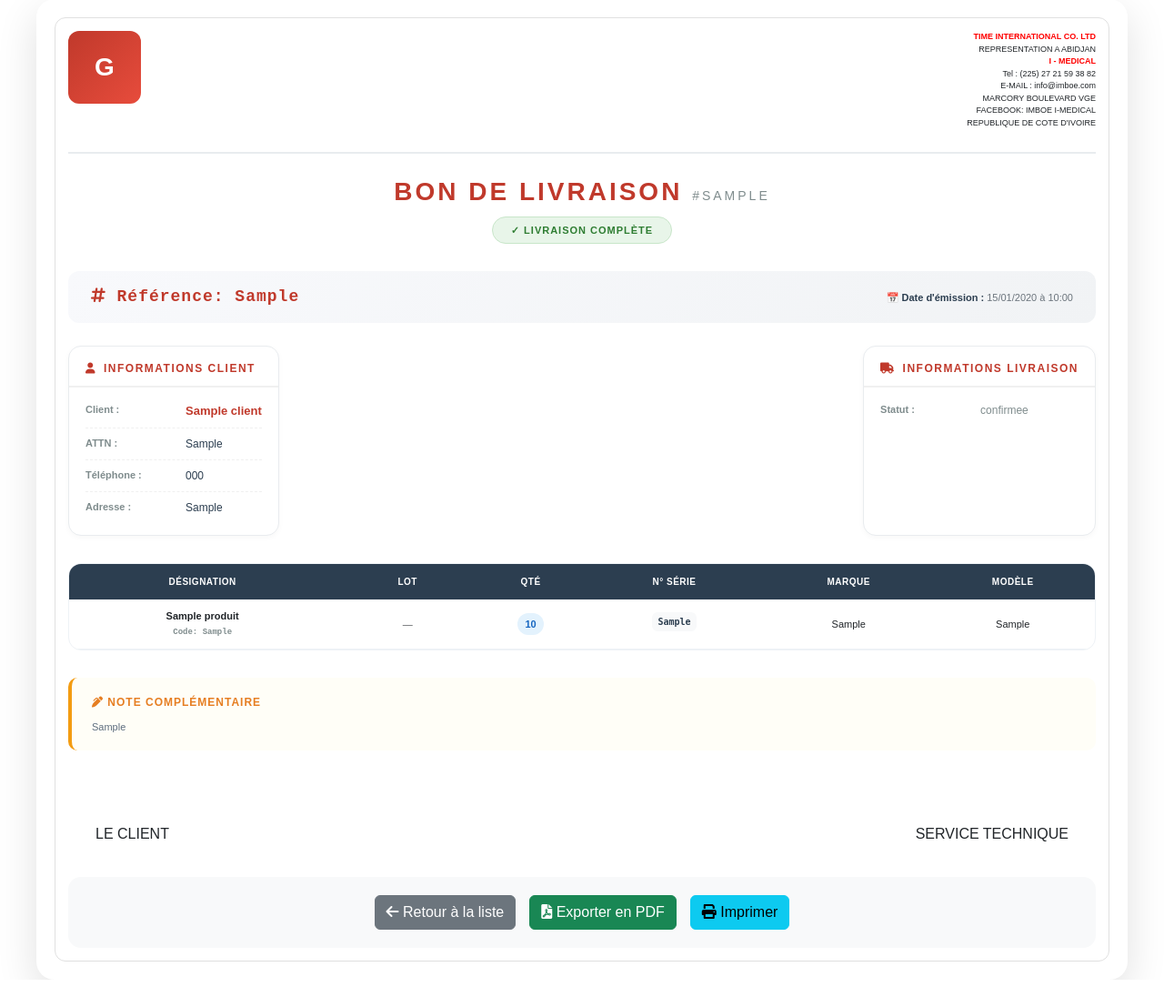
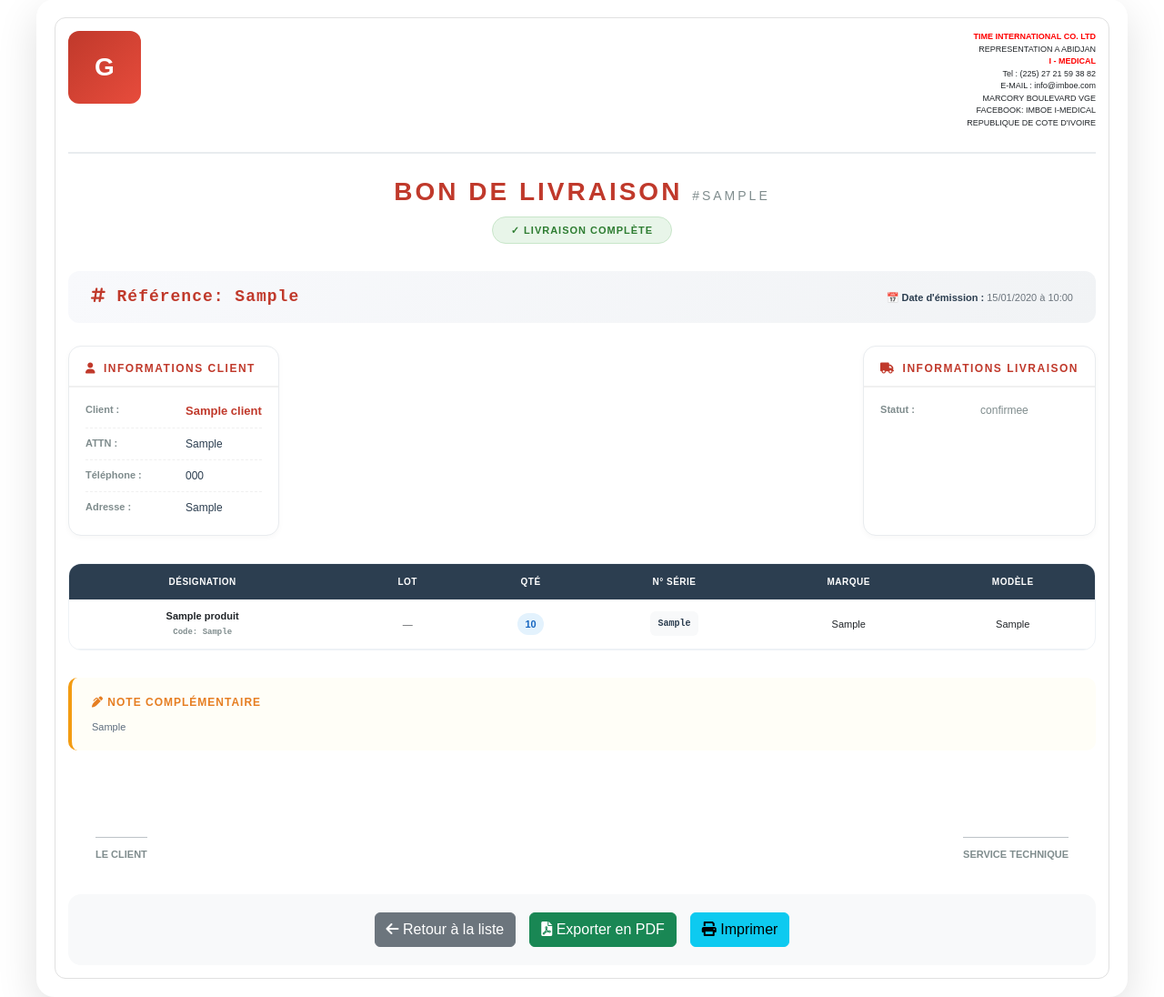
Before and after one commit to assagouJo/gestock, a Flask app: page /bon-livraison/1 in a window 1280 px wide. Shown: the part 31-1127 px from the top of the page at 91% size. Run offline with Flask 3, Linux system fonts and the light colour scheme; a user stored in the database is signed in; tables that the repository leaves empty hold one stand-in row (values such as "Sample post"); some libraries are stand-ins or nearby versions.

Commit message:
update BL pdf 1

```diff
--- a/templates/bon_livraison_detail.html
+++ b/templates/bon_livraison_detail.html
@@ -225,33 +225,32 @@
     .bon-table {
         width: 100%;
         border-collapse: collapse;
-        font-size: 11px; /* Légèrement réduit pour gagner de la place */
-
-        /* CORRECTION CRITIQUE POUR LE PDF */
-        table-layout: fixed;      /* Force les colonnes à respecter strictement les largeurs définies */
-        word-wrap: break-word;    /* Coupe les mots longs */
+        font-size: 11px;
+        table-layout: fixed;
+        word-wrap: break-word;
         overflow-wrap: break-word;
     }
 
     .bon-table th {
         background: #2c3e50;
         color: white;
-        padding: 12px 5px;        /* Padding réduit pour gagner de l'espace horizontal */
+        padding: 12px 5px;
         text-align: center;
         font-weight: 700;
-        font-size: 10px;          /* Taille réduite */
+        font-size: 10px;
         text-transform: uppercase;
         letter-spacing: 0.5px;
-        white-space: nowrap;      /* Empêche le titre de passer sur 2 lignes */
+        white-space: nowrap;
     }
 
     .bon-table td {
-        padding: 10px 5px;        /* Padding réduit */
+        padding: 10px 5px;
         text-align: center;
         border-bottom: 1px solid #eef2f6;
         vertical-align: middle;
-        overflow: hidden;         /* Gère les débordements */
-        text-overflow: ellipsis;  /* Ajoute "..." si texte trop long (optionnel) */
+        /* MODIFICATION : On enlève overflow:hidden et text-overflow:ellipsis */
+        overflow: visible;
+        text-overflow: clip;
     }
 
     .bon-table tbody tr:hover td {
@@ -301,19 +300,29 @@
         max-width: 100%;
     }
 
+    /* ========== CORRECTION POUR NUMÉRO DE SÉRIE LONG ========== */
+    /* La cellule s'agrandit en hauteur pour afficher tout le numéro */
     .badge-serie {
-        font-family: monospace;
+        display: inline-block;
+        font-family: 'Courier New', monospace;
         font-size: 10px;
         font-weight: 600;
         color: #2c3e50;
         background: #f8f9fa;
-        padding: 3px 6px;
+        padding: 6px 8px;
         border-radius: 6px;
-        display: inline-block;
-        white-space: nowrap;
-        overflow: hidden;
-        text-overflow: ellipsis;
-        max-width: 100%;
+
+        /* MODIFICATIONS PRINCIPALES */
+        white-space: normal;           /* Permet le retour à la ligne */
+        word-break: break-all;         /* Coupe le texte n'importe où si nécessaire */
+        overflow-wrap: break-word;     /* Coupe les mots longs */
+        max-width: 100%;              /* Prend toute la largeur disponible */
+        line-height: 1.5;             /* Espacement vertical pour la lisibilité */
+        text-align: center;
+
+        /* Suppression des limitations */
+        overflow: visible;
+        text-overflow: clip;
     }
 
     /* Style pour les marques et modèles */
@@ -403,14 +412,17 @@
         display: flex;
         justify-content: space-between;
         margin: 80px 30px 5px 30px;
-        /* gap: 40px; */
     }
 
-    /* .signature-block {
-        flex: 1;
-        text-align: center;
-    } */
-
+    .signature-line {
+        margin-top: 15px;
+        padding-top: 10px;
+        border-top: 1px solid #bdc3c7;
+        font-weight: 600;
+        text-transform: uppercase;
+        font-size: 11px;
+        color: #7f8c8d;
+    }
 
     /* ========== FOOTER ========== */
     .footer-note {
```
Also changed, not shown: other parts of templates/bon_livraison_detail.html (+25 -23 lines), var/app-instance/gestock2.db.
